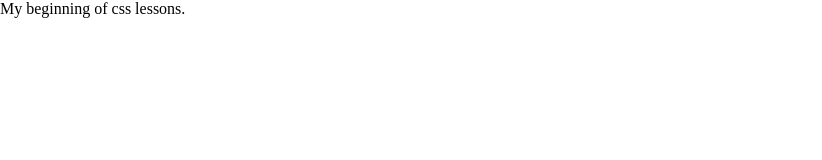
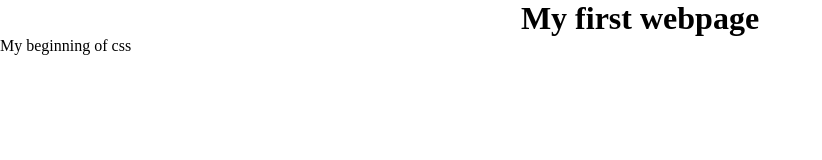
Before and after one commit to heskeyj/learningHTMLCSSJS, a plain HTML site: page index.html in a window 1280 px wide. Shown: the whole page, without its empty margins (0-822 px from the left). Drawn offline with Linux system fonts and the light colour scheme; files that its build step writes are made by us from their sources.

Commit message:
CSS Selectors & Comments Lesson

```diff
--- a/css/mystyle.css
+++ b/css/mystyle.css
@@ -2,3 +2,8 @@
   padding:0;
   margin:0;
 }
+/* This is a single line comment */
+h1 {
+  text-align: center;
+  margin: 0;
+}
--- a/index.html
+++ b/index.html
@@ -9,13 +9,14 @@
 
     <title>My first html document! </title>
     <link rel="icon" type="image/x-icon" href="/images/favicon.ico">
-    <link rel="stylesheet" href="mystyle.css">
+    <link rel="stylesheet" href="css/mystyle.css">
 
 </head>
 <!--This is all the content contained on the webpage below, all of this for me learning html then css , followed by javascript!-->
 <body>
-    <div>
-      <p>My beginning of css lessons.</p>
-    </div>
+  <h1> My first webpage </h1>
+  <div>
+      My beginning of css
+  </div>
 </body>
 </html>
```
